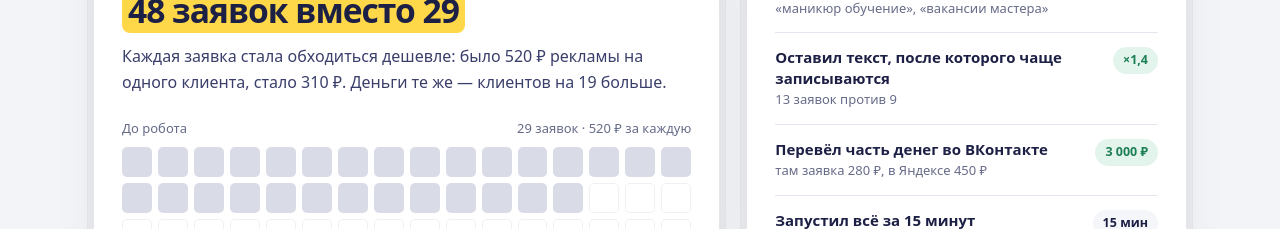
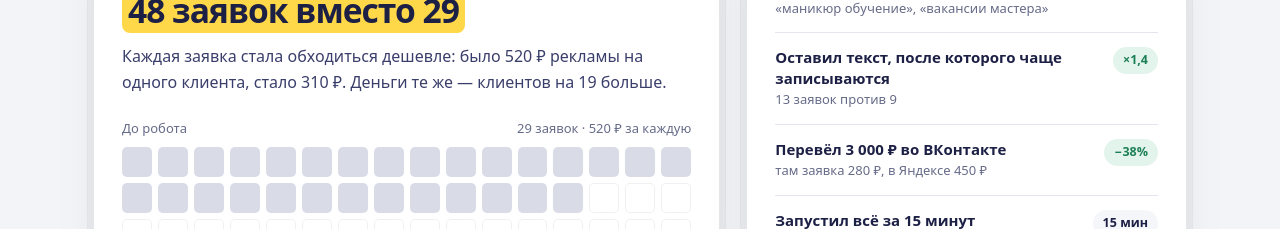
Before and after one commit to nikitabannykh/12, a Next.js app: page / in a window 1280 px wide. Shown: the part 2160-2389 px from the top of the page. Built offline with nearby package versions, Linux system fonts and the light colour scheme; no server answers.

Commit message:
Levers: clearer budget shift line

```diff
--- a/src/app/page.tsx
+++ b/src/app/page.tsx
@@ -233,7 +233,7 @@ export default async function Home() {
                 {[
                   ["Убрал запросы тех, кто не станет клиентом", "«маникюр обучение», «вакансии мастера»", "+3 140 ₽", "mark"],
                   ["Оставил текст, после которого чаще записываются", "13 заявок против 9", "×1,4", "good"],
-                  ["Перевёл часть денег во ВКонтакте", "там заявка 280 ₽, в Яндексе 450 ₽", "3 000 ₽", "good"],
+                  ["Перевёл 3 000 ₽ во ВКонтакте", "там заявка 280 ₽, в Яндексе 450 ₽", "−38%", "good"],
                   ["Запустил всё за 15 минут", "специалисту нужно 5–7 дней", "15 мин", "ink"],
                   ["Не вышел за лимит", "13 660 из 15 000 ₽", "0 ₽ сверху", "ink"],
                 ].map(([t, d, v, tone]) => (
```
